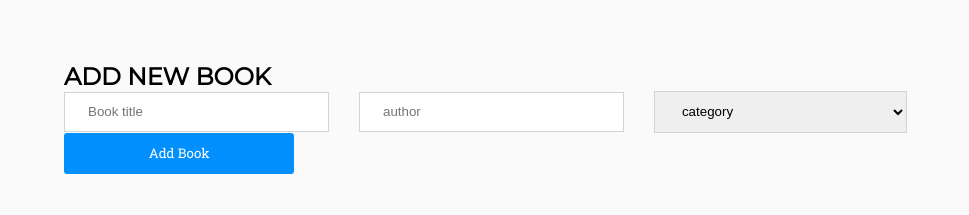
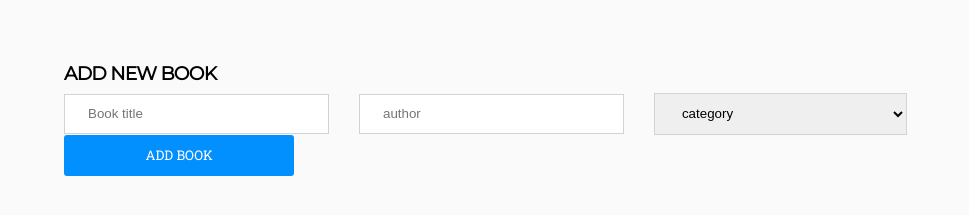
Before and after one commit to Mike111222/bookstore, a React (Create React App) app: page / in a window 1280 px wide. Shown: the part 465-680 px from the top of the page, without its empty margins (0-969 px from the left). Built offline with nearby package versions, Linux system fonts and the light colour scheme; no server answers.

Commit message:
Update AddBook.js

```diff
--- a/src/components/AddBook.js
+++ b/src/components/AddBook.js
@@ -31,7 +31,7 @@ const AddBook = () => {
 
   return (
     <section className="addBook">
-      <h2>ADD NEW BOOK</h2>
+      <h3>ADD NEW BOOK</h3>
       <form>
         <input
           value={values.title || ''}
@@ -62,7 +62,7 @@ const AddBook = () => {
           <option value="Science">Science</option>
         </select>
 
-        <button type="submit" onClick={handleSubmit}>Add Book</button>
+        <button className="addBtn" type="submit" onClick={handleSubmit}>ADD BOOK</button>
       </form>
     </section>
   );
```
